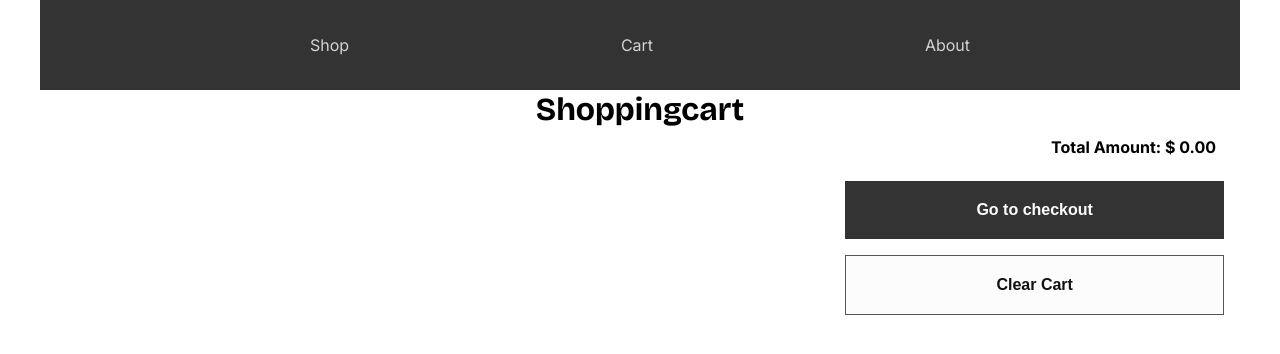
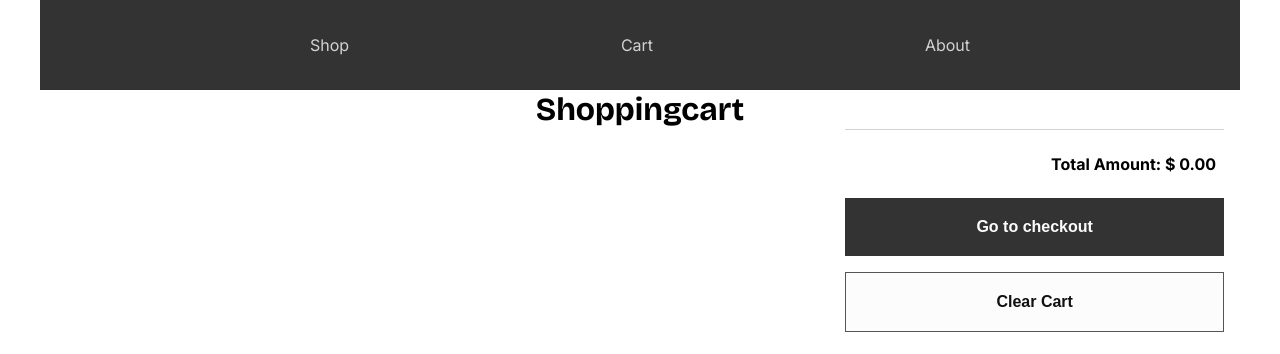
Before and after one commit to Kristian-kodehode/ecommerce-userflow, a React (Vite) app: page /#/step2 in a window 1280 px wide. Shown: the top 354 px of the page. Built offline with nearby package versions, Linux system fonts and the light colour scheme.

Commit message:
working with styling for right section

```diff
--- a/src/routes/step2/step2.module.css
+++ b/src/routes/step2/step2.module.css
@@ -12,6 +12,8 @@
 .paysection {
   display: grid;
   gap: 1em;
+  border-top: 1px solid lightgray;
+  padding-top: 1em;
 }
 .headercontainer {
   text-align: center;
@@ -41,11 +43,13 @@
 }
 .productcontainer {
   display: flex;
-  height: 100px;
+  height: 130px;
   min-width: 370px;
+  /* max-width: 540px; */
   gap: 0.5em;
 
   margin-bottom: 2em;
+  /* border: 1px solid black; */
 }
 .productinfo {
   width: 100%;
@@ -57,7 +61,6 @@
 }
 .itemtitle {
   height: 50px;
-  border: 1px solid black;
 }
 
 .productimage {
@@ -116,6 +119,9 @@
   .pagecontainer {
     grid-template-columns: repeat(6, 1fr);
   }
+  .productcontainer {
+    /* border-right: 1px solid lightgray; */
+  }
   /* .paysection {
     width: 30%;
   } */
```
